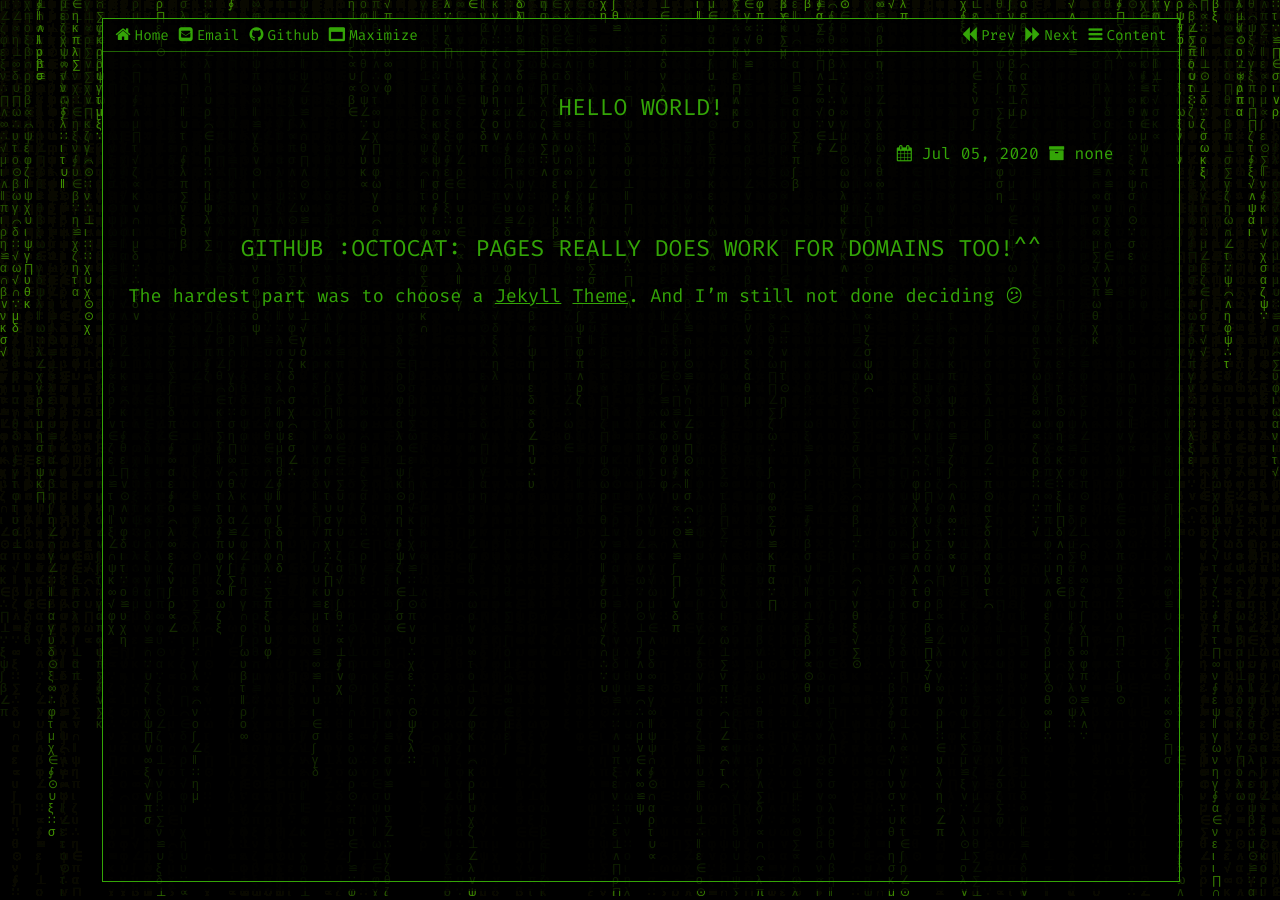
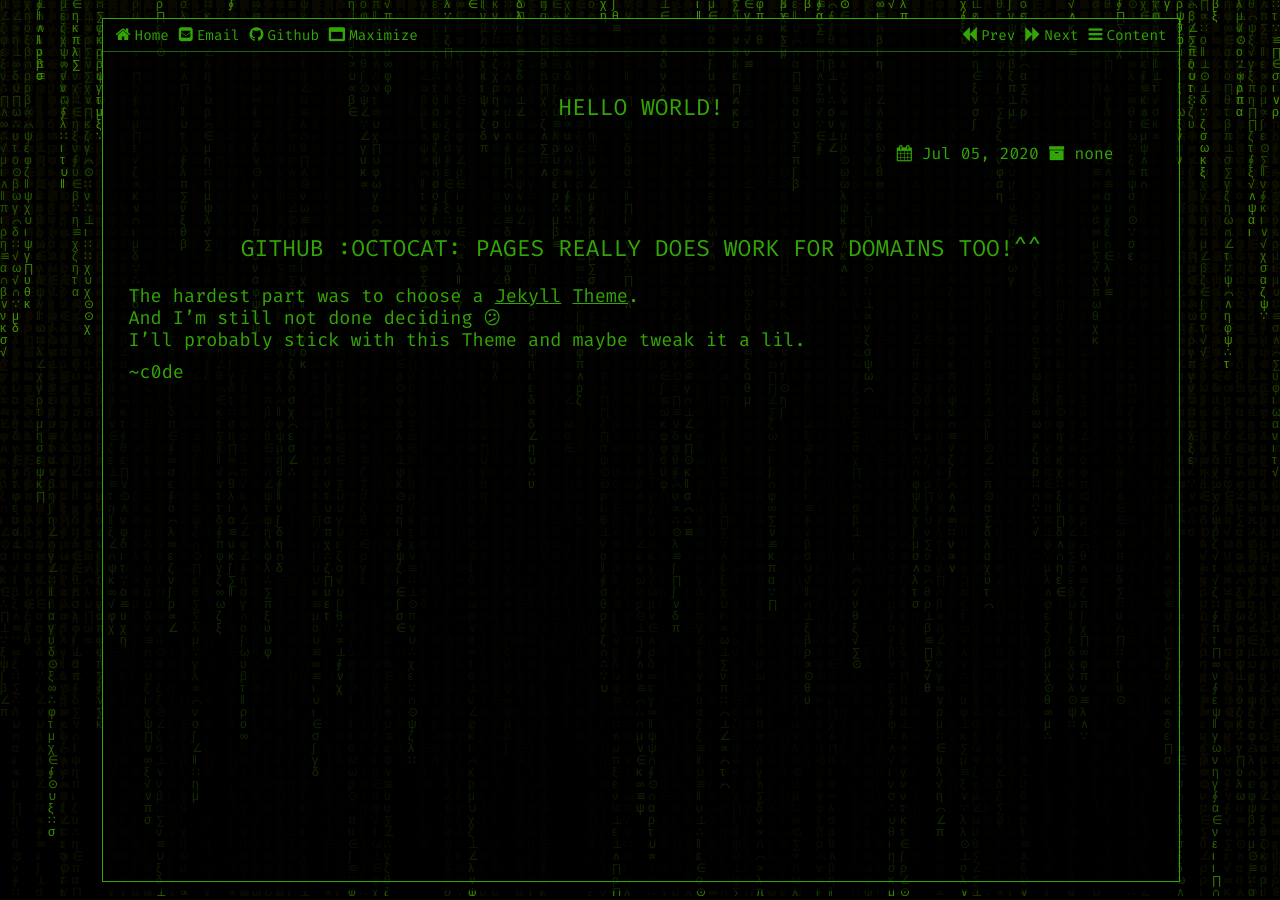
Before and after one commit to c0deisme/c0deisme.github.io, a Jekyll site: the page built from _posts/2020-07-05-hello_world.md, in a window 1280 px wide. Built offline with Jekyll 4.4.1, drawn with Linux system fonts in a browser that asks for light colours; emoji names are drawn with the system emoji font.

Commit message:
blog post

```diff
--- a/_posts/2020-07-05-hello_world.md
+++ b/_posts/2020-07-05-hello_world.md
@@ -8,3 +8,6 @@
 # GitHub :octocat: Pages really does work for domains too!^^
 The hardest part was to choose a [Jekyll](https://jekyllrb.com/) [Theme](https://github.com/akiritsu/pRoJEct-NeGYa).
 And I'm still not done deciding :confused:
+I'll probably stick with this Theme and maybe tweak it a lil.
+
+~c0de
```
